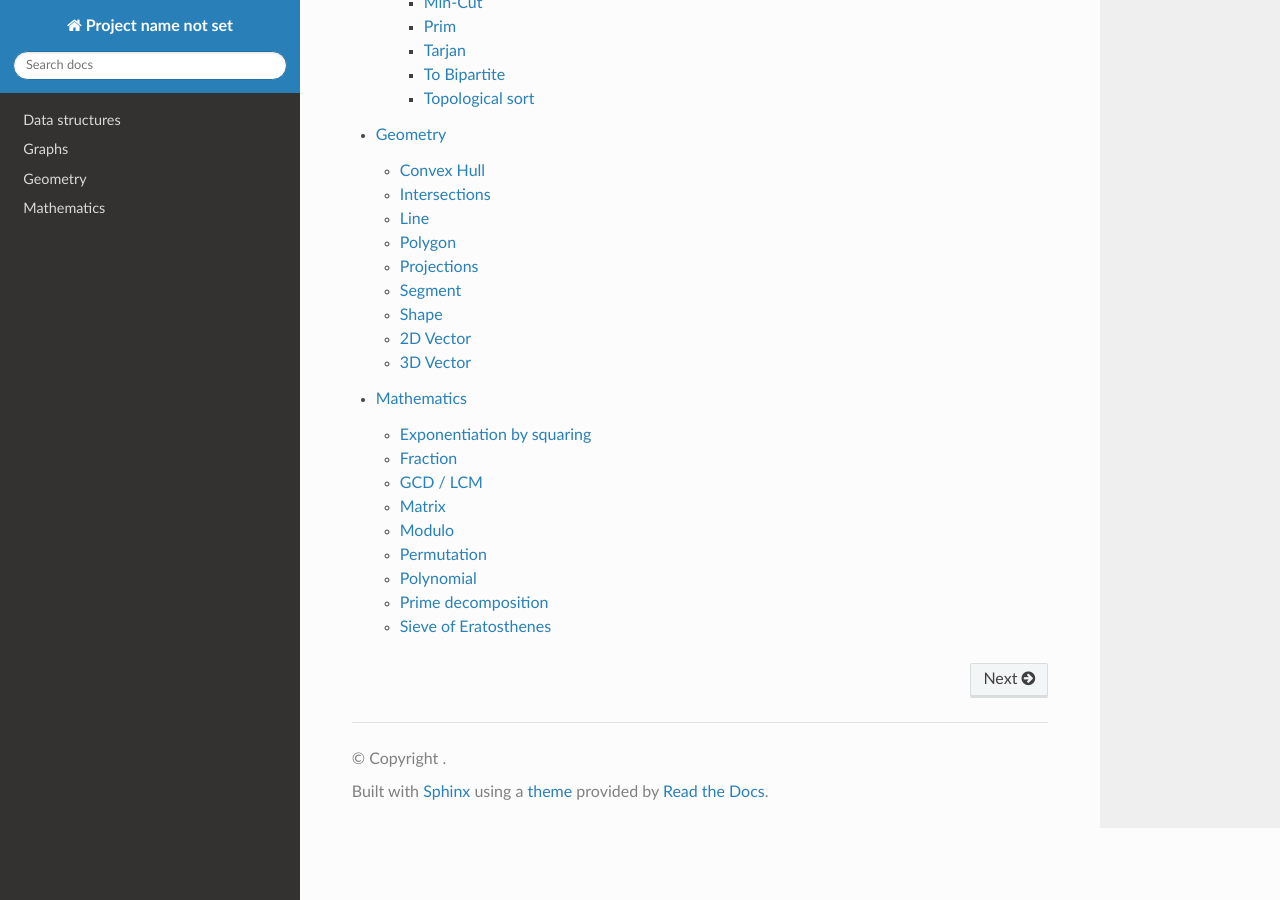
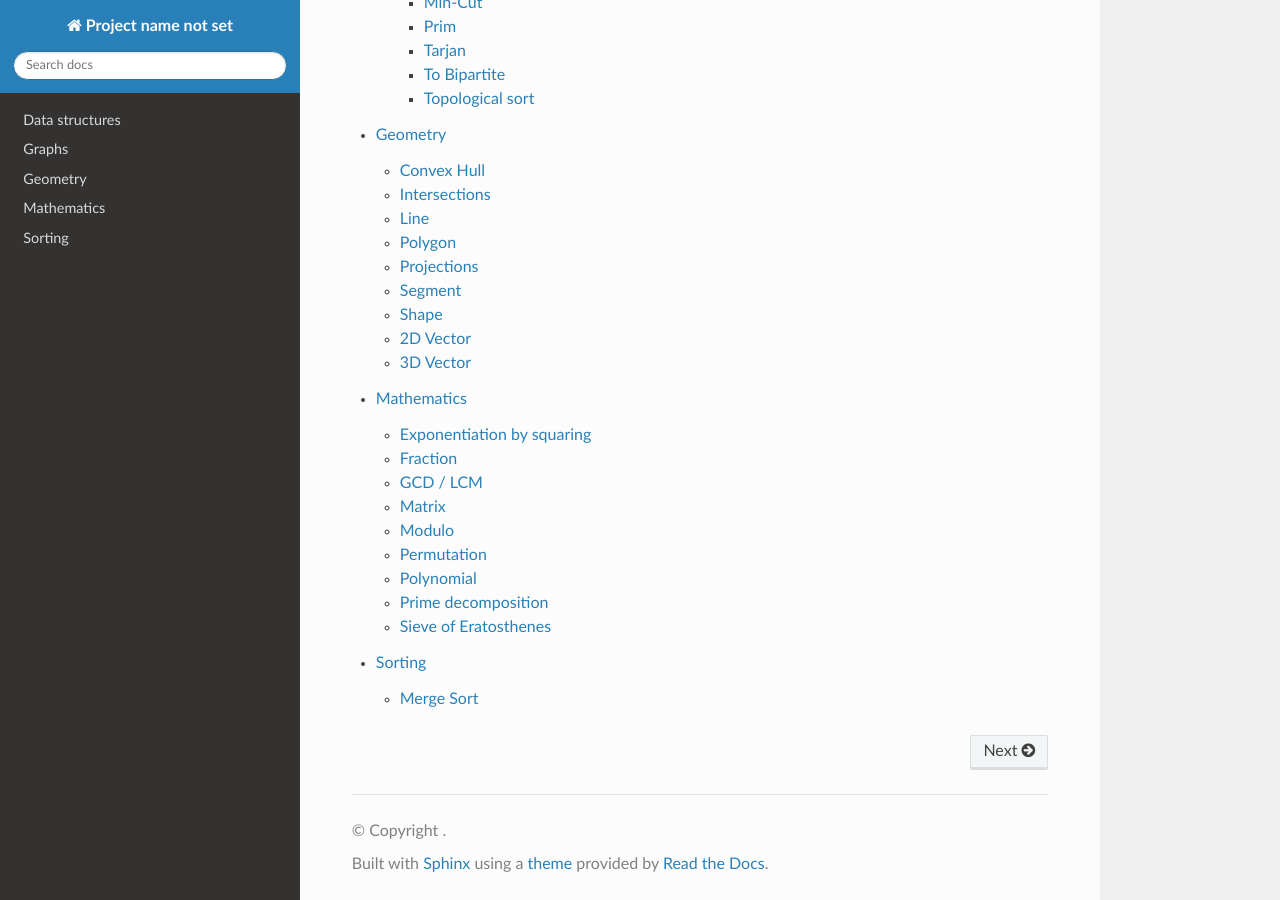
Before and after one commit to AdrienVannson/algo-lib, a Sphinx documentation site: the page built from docs/index.rst, in a window 1280 px wide and 900 px high, scrolled down 649 px. Built offline with Sphinx 7.4.7 and the Read the Docs theme 2.0.0, drawn with Linux system fonts in a browser that asks for light colours.

Commit message:
Documentation for merge sort

```diff
--- a/docs/index.rst
+++ b/docs/index.rst
@@ -10,3 +10,4 @@ Welcome to the Algolib documentation! All the documented entities are listed in
     graphs
     geometry
     maths
+    sorting
--- /dev/null
+++ b/docs/sorting.rst
@@ -0,0 +1,7 @@
+Sorting
+=======
+
+.. toctree::
+    :maxdepth: 2
+
+    sorting/merge-sort
--- /dev/null
+++ b/docs/sorting/merge-sort.rst
@@ -0,0 +1,4 @@
+Merge Sort
+==========
+
+.. doxygenfile:: merge-sort.hpp
```
